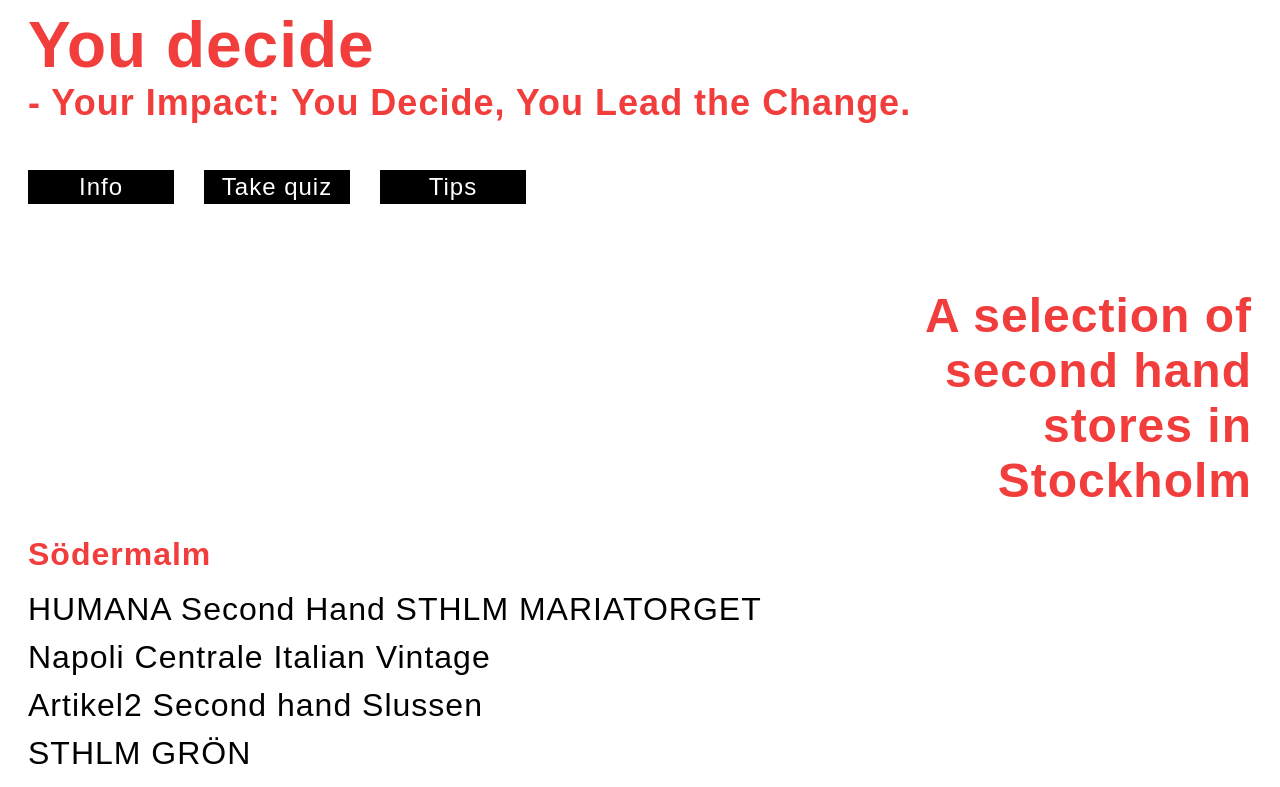
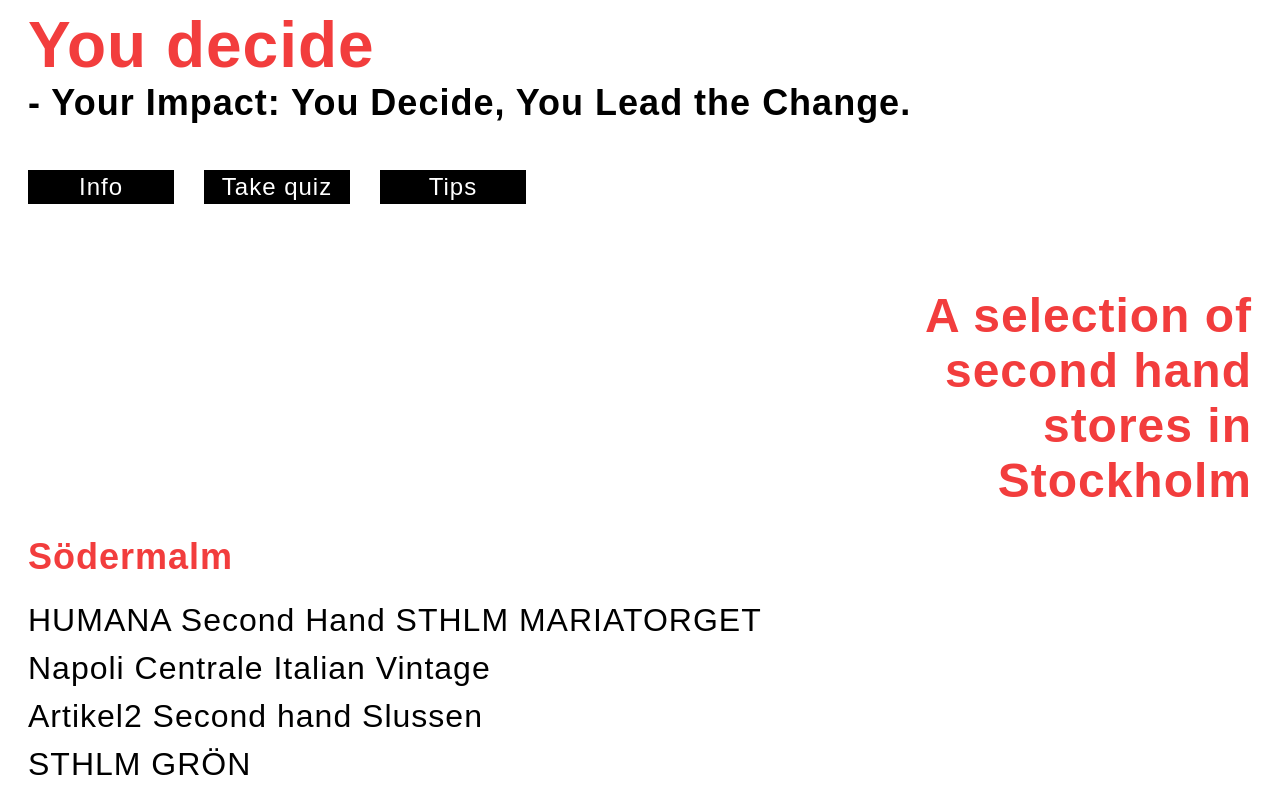
Before and after one commit to Idahel/Final-project, a React (Vite) app: page /second-hand-stores in a window 1280 px wide. Shown: the top 787 px of the page. Built offline with nearby package versions, Linux system fonts and the light colour scheme; a web font is replaced by a local one.

Commit message:
updates after light house test

```diff
--- a/index.html
+++ b/index.html
@@ -6,7 +6,7 @@
     <meta name="viewport" content="width=device-width, initial-scale=1.0" />
     <title>Vite + React</title>
     <link href="https://api.fontshare.com/v2/css?f[]=bebas-neue@400&display=swap" rel="stylesheet">
-    <link href='https://fonts.googleapis.com/css?family=Montserrat' rel='stylesheet'>
+    <link href='https://fonts.googleapis.com/css?family=Montserrat&display=swap' rel='stylesheet'>
     </head>
   <body>
     <div id="root"></div>
--- a/src/pages/pagestyling/Home.css
+++ b/src/pages/pagestyling/Home.css
@@ -2,6 +2,7 @@
   font-family: 'Bebas Neue', sans-serif;
   letter-spacing: 1px;
   background-color: #F23D3D;
+  font-display: swap;
 }
 
 .home-page h1 {
@@ -36,7 +37,7 @@
 
 .home-page h4 {
   text-align: left;
-  font-size: 18px;
+  font-size: 22px;
   margin-left: 20px;
   width: 60%;
   position: relative;
--- a/src/pages/pagestyling/Quiz.css
+++ b/src/pages/pagestyling/Quiz.css
@@ -2,6 +2,7 @@
   font-family: 'Bebas Neue', sans-serif;
   letter-spacing: 1px;
   background-color: #FFFF;
+  font-display: swap;
 }
 
 .quiz-page h1 {
@@ -18,7 +19,7 @@
   font-size: 16px;
   margin-left: 20px;
   margin-top: 0px;
-  color: #F23D3D;
+  color: #000000;
 }
 
 .quiz-page h3 {
@@ -109,7 +110,7 @@
   width: 70%;
   word-wrap: break-word;
   padding: 4px;
-  font-size: 14px;
+  font-size: 16px;
   background-color: #F23D3D;
   transition: background-color 0.3s;
   font-family: "Montserrat", Arial, Helvetica, sans-serif;
@@ -123,7 +124,7 @@
 
 .quiz-page .quiz-question{
   margin-left: 20px;
-  font-size: 14px;
+  font-size: 16px;
   width: 70%;
   position: relative;
   top: 10px;
@@ -132,7 +133,7 @@
 }
 
 .quiz-page .quiz-explanation {
-  font-size: 14px;
+  font-size: 16px;
   width: 70%;
   position: relative;
   top: 5px;
--- a/src/pages/pagestyling/Secondhandstorespage.css
+++ b/src/pages/pagestyling/Secondhandstorespage.css
@@ -2,6 +2,7 @@
   font-family: 'Bebas Neue', sans-serif;
   letter-spacing: 1px;
   background-color: #FFFF;
+  font-display: swap;
 }
 
 .stores-page h1 {
@@ -18,7 +19,7 @@
   font-size: 16px;
   margin-left: 20px;
   margin-top: 0px;
-  color: #F23D3D;
+  color: #000000;
 }
 
 
@@ -37,7 +38,7 @@
 
 .stores-page h4 {
   text-align: left;
-  font-size: 18px;
+  font-size: 22px;
   margin-left: 20px;
   width: 60%;
   position: relative;
@@ -58,7 +59,8 @@
 
 .stores-page .store-link {
   position: relative;
-  font-size: 14px;
+  font-size: 20px;
+  line-height: 35px;
   top: -20px;
   text-decoration: none;
   color: #000000;
@@ -128,7 +130,7 @@
   }
 
   .stores-page h4 {
-    font-size: 32px;
+    font-size: 36px;
     margin-top: 0px;
     color: #F23D3D;
   }
--- a/src/pages/pagestyling/Storedetailpage.css
+++ b/src/pages/pagestyling/Storedetailpage.css
@@ -2,6 +2,7 @@
     font-family: 'Bebas Neue', sans-serif;
     letter-spacing: 1px;
     background-color: #F23D3D;
+    font-display: swap;
   }
 
   .store-detail-page h1 {
@@ -18,7 +19,7 @@
     font-size: 16px;
     margin-left: 20px;
     margin-top: 0px;
-    color: #FFFF;
+    color: #000000;
   }
 
   .store-detail-page h3 {
@@ -35,7 +36,7 @@
 
   .store-detail-page p {
     margin-left: 20px;
-    font-size: 14px;
+    font-size: 16px;
     word-wrap: break-word;
     width: 60%;
     position: relative;
--- a/src/pages/pagestyling/Tipspage.css
+++ b/src/pages/pagestyling/Tipspage.css
@@ -2,6 +2,7 @@
   font-family: 'Bebas Neue', sans-serif;
   letter-spacing: 1px;
   background-color: #F23D3D;
+  font-display: swap;
 }
 
 .tips-page h1 {
@@ -35,7 +36,7 @@
 
 .tips-page h4{
   text-align: left;
-  font-size: 18px;
+  font-size: 22px;
   margin-left: 20px;
   width: 60%;
   position: relative;
@@ -45,7 +46,7 @@
 
 .tips-page p {
   margin-left: 20px;
-  font-size: 14px;
+  font-size: 16px;
   width: 60%;
   position: relative;
   top: -20px;
```
